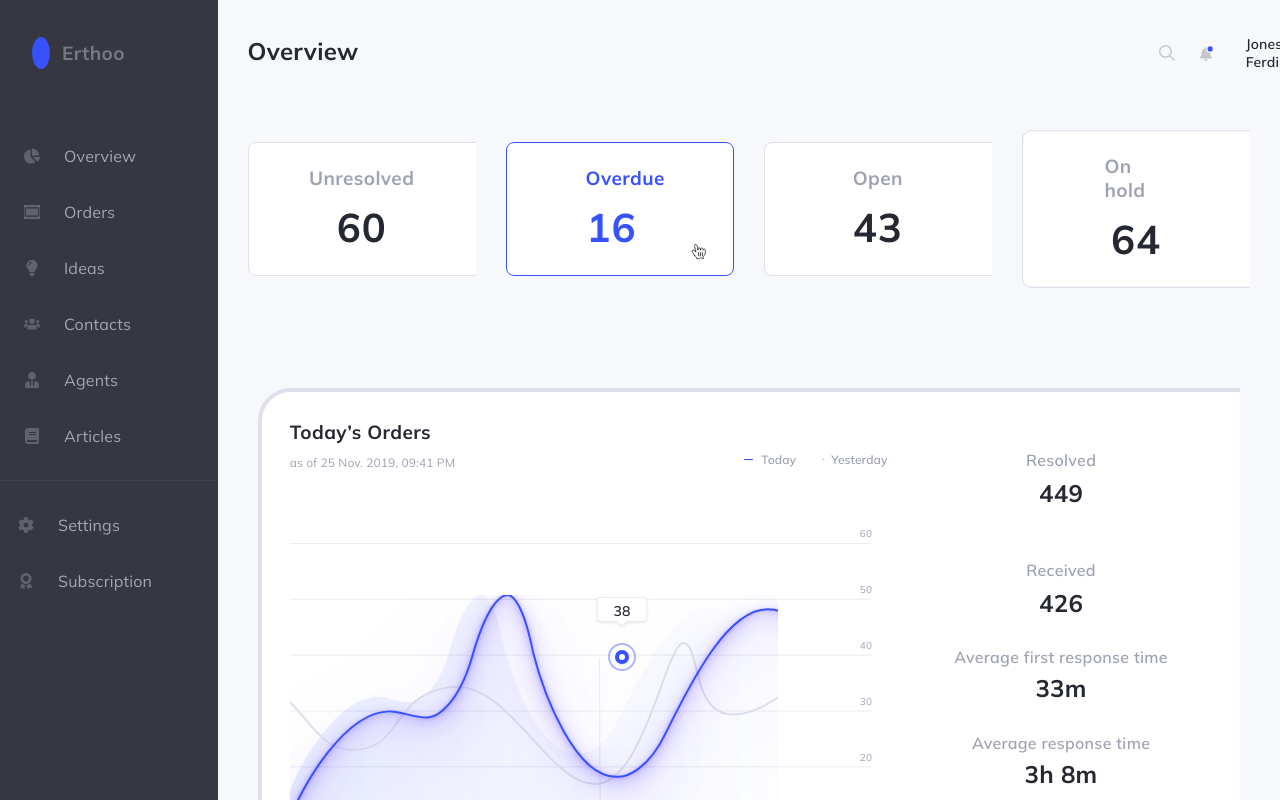
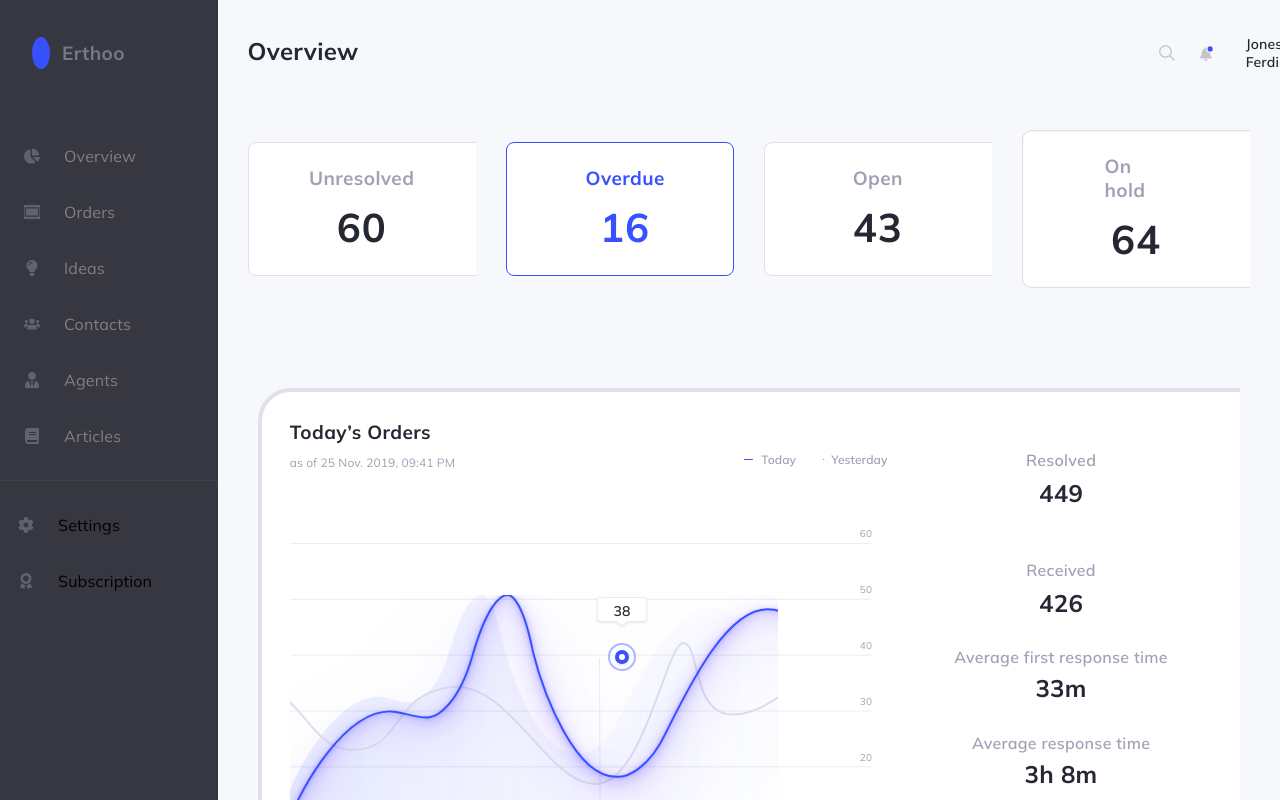
Before and after one commit to muazaqdas/e-c-dashboard, a React (Create React App) app: page /overview in a window 1280 px wide. Shown: the top 800 px of the page. Built offline with nearby package versions, Linux system fonts and the light colour scheme.

Commit message:
sidebar updates

```diff
--- a/src/components/Sidebar/index.js
+++ b/src/components/Sidebar/index.js
@@ -3,6 +3,7 @@ import { Img } from "components/Img";
 import { Text } from "components/Text";
 import React,{useState} from "react";
 import { Link } from "react-router-dom";
+import colors from "tailwindcss/colors";
 
 const sidebarOptions = [
   {
@@ -66,10 +67,10 @@ export const Sidebar = () => {
                 onMouseLeave={(e)=>{setActive(-1)}}
                 onClick={(e)=>{setActive(i)}}
                 style={{
-                    backgroundColor:sideBtnActive===i?"#9FA2B4":"",
-                    opacity:sideBtnActive===i?"0.08":"",
-                    borderLeft:sideBtnActive===i?"15px solid #DDE2FF":"",
-                    zIndex:"1"
+                    backgroundColor:sideBtnActive===i?"rgb(62,64,73)":"rgb(54,55,64)",
+                    borderLeft:sideBtnActive===i?"8px solid #DDE2FF":"",
+                    zIndex:"2",
+                    color:sideBtnActive==i?"rgba(225,225, 255, 1)":"grey"
                 }}
                   to={item.link}
                   className="flex flex-row gap-[24px] items-center justify-start px-[24px] py-[18px] w-[100%]"
@@ -80,7 +81,7 @@ export const Sidebar = () => {
                     alt="iconsidebar"
                   />
                   <Text
-                    className="flex-grow font-normal not-italic text-bluegray_301 text-left tracking-ls020000000298023224 md:tracking-ls1 sm:tracking-ls1"
+                    className="flex-grow font-normal not-italic text-left tracking-ls020000000298023224 md:tracking-ls1 sm:tracking-ls1"
                     as="h4"
                     variant="h4"
                   >
@@ -208,7 +209,7 @@ export const Sidebar = () => {
                 alt="settings"
               />
               <Text
-                className="flex-grow font-normal not-italic text-bluegray_301 text-left tracking-ls020000000298023224 md:tracking-ls1 sm:tracking-ls1"
+                className="flex-grow font-normal not-italic text-left tracking-ls020000000298023224 md:tracking-ls1 sm:tracking-ls1"
                 as="h4"
                 variant="h4"
               >
@@ -225,7 +226,7 @@ export const Sidebar = () => {
                 alt="settings One"
               />
               <Text
-                className="flex-grow font-normal not-italic text-bluegray_301 text-left tracking-ls020000000298023224 md:tracking-ls1 sm:tracking-ls1"
+                className="flex-grow font-normal not-italic text-left tracking-ls020000000298023224 md:tracking-ls1 sm:tracking-ls1"
                 as="h4"
                 variant="h4"
               >
--- a/src/pages/Overview/index.js
+++ b/src/pages/Overview/index.js
@@ -104,11 +104,7 @@ const OverviewPage = () => {
                   >
                     16
                   </Text>
-                  <Img
-                    src="images/img_volume.svg"
-                    className="h-[16px] mt-[42px] object-cover w-[16px]"
-                    alt="volume"
-                  />
+
                 </div>
               </div>
             </Stack>
```
